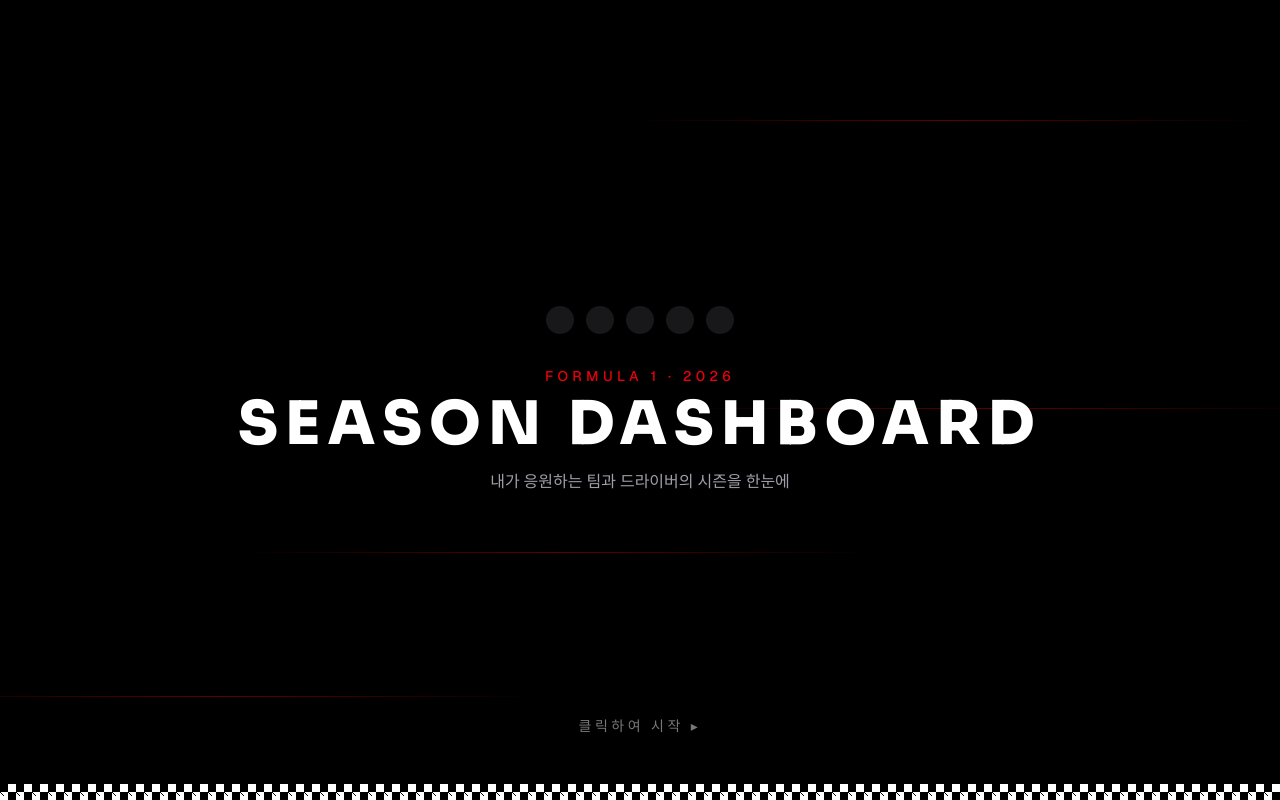
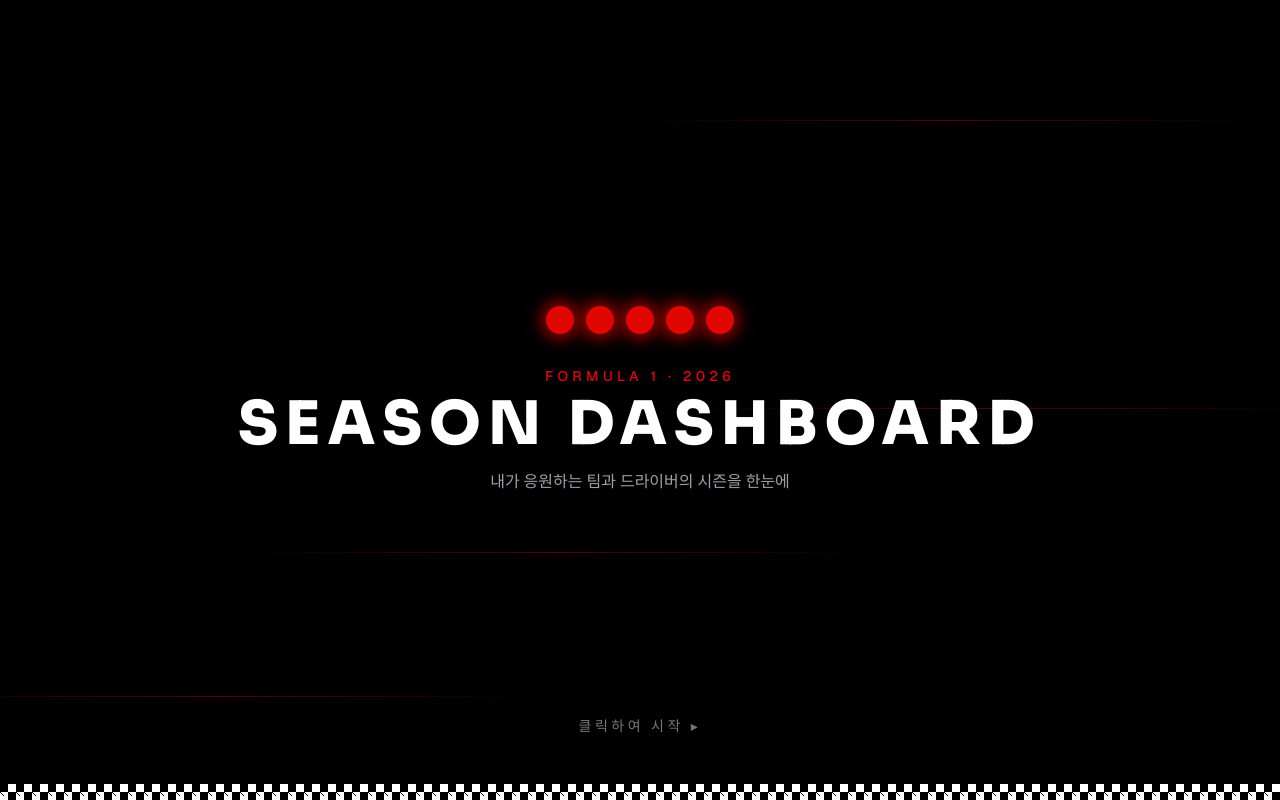
Before and after one commit to eetty1942/f1_dash, a Next.js app: page / in a window 1280 px wide. Built offline with nearby package versions, Linux system fonts and the light colour scheme.

Commit message:
UI: real F1 start-light sequence; borderless driver headshots

```diff
--- a/components/Dashboard.tsx
+++ b/components/Dashboard.tsx
@@ -60,10 +60,7 @@
           <section className="team-glow rise-in overflow-hidden rounded-2xl border border-line p-5 sm:p-6">
             <div className="flex flex-wrap items-center justify-between gap-5">
               <div className="flex items-center gap-4">
-                <div
-                  className="relative h-20 w-20 shrink-0 overflow-hidden rounded-2xl border-2 bg-elevated"
-                  style={{ borderColor: accent }}
-                >
+                <div className="relative h-20 w-20 shrink-0 overflow-hidden rounded-2xl">
                   <DriverHeadshot
                     constructorId={favorite.constructorId}
                     name={favorite.driverName}
@@ -302,10 +299,7 @@
           {/* Identity — team-coloured number tile (driver photos from F1's CDN
               are often outdated, so we render an accurate badge instead) */}
           <div className="team-glow flex items-center gap-4 rounded-xl border border-line p-4">
-            <div
-              className="relative h-16 w-16 shrink-0 overflow-hidden rounded-xl border-2 bg-elevated"
-              style={{ borderColor: accent }}
-            >
+            <div className="relative h-16 w-16 shrink-0 overflow-hidden rounded-xl">
               <DriverHeadshot
                 constructorId={constructorId}
                 name={car.driver.fullName}
--- a/components/Intro.tsx
+++ b/components/Intro.tsx
@@ -1,8 +1,10 @@
 "use client";
 
-// F1-opening-style splash. Cascading start lights, a streaking car, and a title
-// reveal, then "click to start" advances to team selection. The whole screen is
-// clickable so users can skip the animation.
+import { useEffect, useState } from "react";
+
+// F1-opening-style splash. Real start-light sequence (5 lights illuminate one
+// per second, then all go out together 2.5s later → "lights out"), looping.
+// The whole screen is clickable to skip to team selection.
 export default function Intro({
   season,
   onStart,
@@ -10,6 +12,8 @@
   season: string;
   onStart: () => void;
 }) {
+  const lit = useStartLights();
+
   return (
     <button
       onClick={onStart}
@@ -46,13 +50,19 @@
 
       {/* start lights */}
       <div className="intro-lights mb-8 flex gap-3">
-        {[0, 1, 2, 3, 4].map((i) => (
-          <span
-            key={i}
-            className="start-light h-6 w-6 rounded-full sm:h-7 sm:w-7"
-            style={{ animationDelay: `${i * 0.22}s` }}
-          />
-        ))}
+        {[0, 1, 2, 3, 4].map((i) => {
+          const on = i < lit;
+          return (
+            <span
+              key={i}
+              className="h-6 w-6 rounded-full transition-all duration-150 sm:h-7 sm:w-7"
+              style={{
+                backgroundColor: on ? "#e10600" : "#241012",
+                boxShadow: on ? "0 0 18px 3px rgba(225,6,0,0.85)" : "none",
+              }}
+            />
+          );
+        })}
       </div>
 
       <div className="relative z-10 px-6 text-center">
@@ -76,3 +86,25 @@
     </button>
   );
 }
+
+// Returns how many of the 5 lights are currently on. Lights illuminate one per
+// second (1→5), hold, then all go out together 2.5s later; the cycle repeats.
+function useStartLights() {
+  const [lit, setLit] = useState(0);
+
+  useEffect(() => {
+    const timers: ReturnType<typeof setTimeout>[] = [];
+    const at = (ms: number, fn: () => void) => timers.push(setTimeout(fn, ms));
+
+    const run = () => {
+      [1, 2, 3, 4, 5].forEach((n) => at((n - 1) * 1000, () => setLit(n)));
+      at(4000 + 2500, () => setLit(0)); // 2.5s after the 5th light → lights out
+      at(4000 + 2500 + 1500, run); // brief pause, then repeat
+    };
+    run();
+
+    return () => timers.forEach(clearTimeout);
+  }, []);
+
+  return lit;
+}
```
